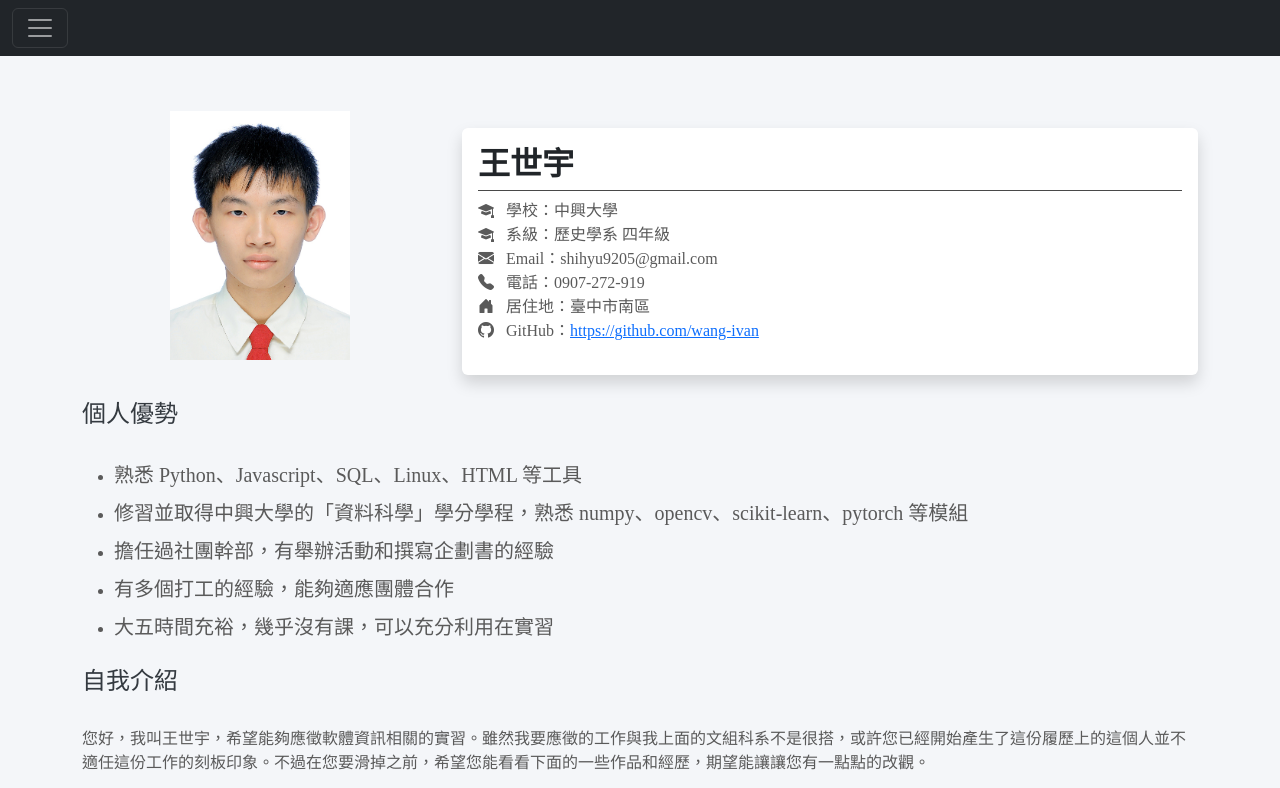
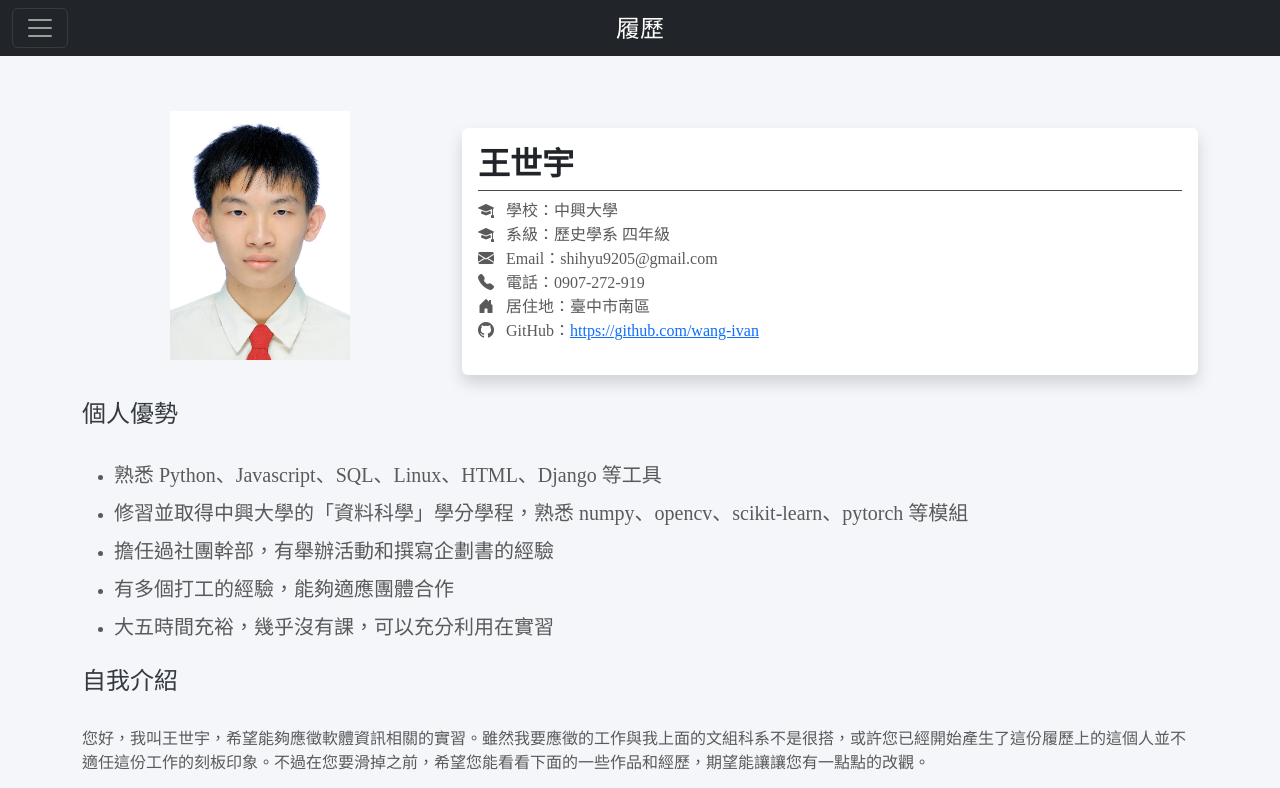
Before and after one commit to wang-ivan/resume, a plain HTML site: page index.html in a window 1280 px wide. Shown: the top 788 px of the page. Drawn offline with nearby package versions, Linux system fonts and the light colour scheme.

Commit message:
version_01 <change some text>

```diff
--- a/index.html
+++ b/index.html
@@ -26,10 +26,13 @@
                         <li class="nav-item"><a class="nav-link nav-scroll" href="#portfolio"><i class="bi bi-briefcase"></i> 作品集</a></li>
                         <li class="nav-item"><a class="nav-link nav-scroll" href="#work"><i class="bi bi-building"></i> 工作經驗</a></li>
                         <li class="nav-item"><a class="nav-link nav-scroll" href="#club"><i class="bi bi-people"></i> 社團經驗</a></li>
-                        <li class="nav-item"><a class="nav-link nav-scroll" href="#other"><i class="bi bi-folder2-open"></i> 其它資料</a></li>
+                        <li class="nav-item"><a class="nav-link nav-scroll" href="#other"><i class="bi bi-folder2-open"></i> 其它有利資料</a></li>
                     </ul>
                 </div>
             </div>
+            <span class="navbar-brand text-center">
+                履歷
+            </span>
         </div>
     </nav>
 
@@ -61,7 +64,7 @@
             <div class="col">
                 <h4>個人優勢</h4>
                 <ul>
-                <li><h5 class="fw-normal"> 熟悉 Python、Javascript、SQL、Linux、HTML 等工具</h5></li>
+                <li><h5 class="fw-normal"> 熟悉 Python、Javascript、SQL、Linux、HTML、Django 等工具</h5></li>
                 <li><h5 class="fw-normal"> 修習並取得中興大學的「資料科學」學分學程，熟悉 numpy、opencv、scikit-learn、pytorch 等模組</h5></li>
                 <li><h5 class="fw-normal"> 擔任過社團幹部，有舉辦活動和撰寫企劃書的經驗</h5></li>
                 <li><h5 class="fw-normal"> 有多個打工的經驗，能夠適應團體合作</h5></li>
@@ -543,7 +546,7 @@
 
                             <div class="card-body">
                                 <h5 class="card-title">歷年成績單</h5>
-                                <p class="card-text">以上有用螢光筆標注的是與資訊或管理相關的課程，我共修習了47學分，且大部分的資管系必修我都修過。</p>
+                                <p class="card-text">以上有用螢光筆標注的是與資訊或管理相關的課程，我共修習了57學分，且大部分的資管系必修我都修過。</p>
                             </div>
                         </div>
                     </div>
--- a/style.css
+++ b/style.css
@@ -99,3 +99,11 @@ h2 {
     padding-bottom: 0.5rem;
     margin-bottom: 1.5rem;
 }
+
+
+.navbar-brand {
+    position: absolute;
+    left: 50%;
+    transform: translateX(-50%);
+    font-size: 1.5rem;
+}
```
